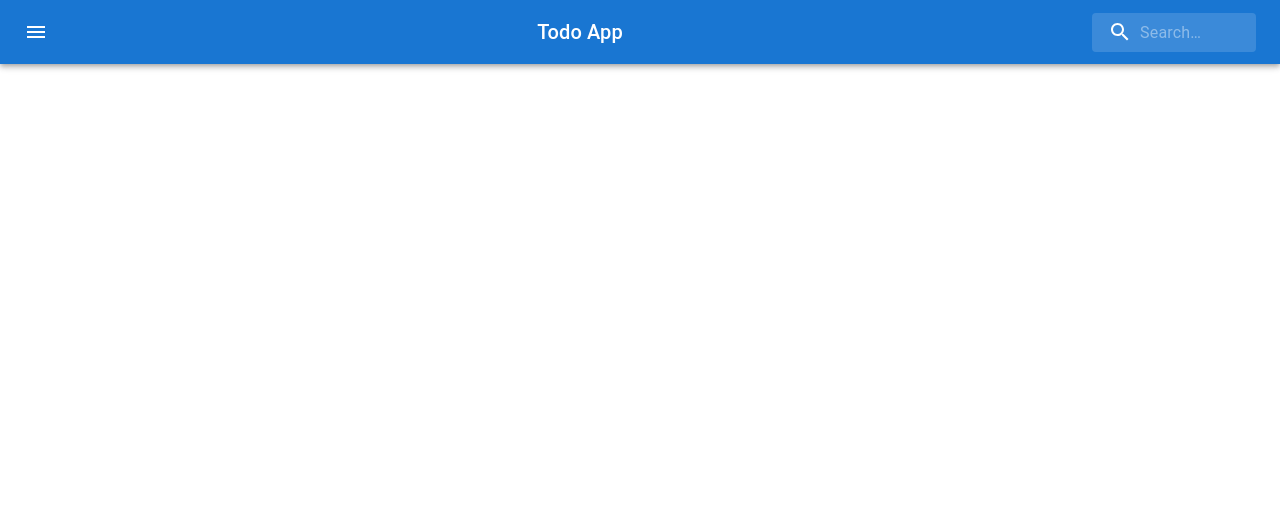
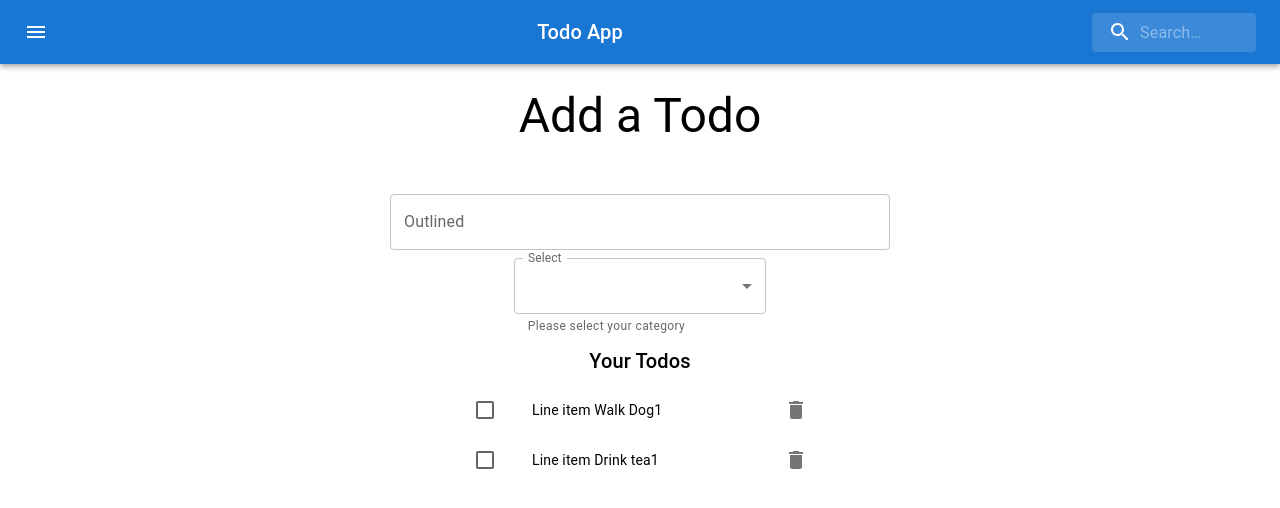
Before and after one commit to ACM-VIT/todo-app, a React (Create React App) app: page / in a window 1280 px wide. Shown: the top 508 px of the page. Built offline with nearby package versions, Linux system fonts and the light colour scheme.

Commit message:
todo components added

```diff
--- a/src/App.js
+++ b/src/App.js
@@ -1,10 +1,14 @@
 import Navbar from "./components/Navbar/Navbar";
+import TodoForm from "./components/TodoForm/TodoForm";
+import Todos from "./components/Todos/Todos";
 import "./styles/App.css";
 
 function App() {
   return (
     <div className="App">
       <Navbar />
+      <TodoForm />
+      <Todos />
     </div>
   );
 }
--- /dev/null
+++ b/src/components/TodoForm/Category.jsx
@@ -0,0 +1,59 @@
+import * as React from "react";
+import Box from "@mui/material/Box";
+import TextField from "@mui/material/TextField";
+import MenuItem from "@mui/material/MenuItem";
+
+export const currencies = [
+  {
+    value: "learning",
+    label: "Learning",
+  },
+  {
+    value: "chores",
+    label: "Chores",
+  },
+  {
+    value: "body-care",
+    label: "Body Care",
+  },
+  {
+    value: "social",
+    label: "Social",
+  },
+];
+
+export default function SelectTextFields() {
+  const [currency, setCurrency] = React.useState("EUR");
+
+  const handleChange = (event) => {
+    setCurrency(event.target.value);
+  };
+
+  return (
+    <Box
+      component="form"
+      sx={{
+        "& .MuiTextField-root": { m: 1, width: "25ch" },
+      }}
+      noValidate
+      autoComplete="off"
+    >
+      <div>
+        <TextField
+          id="outlined-select-currency"
+          select
+          label="Select"
+          value={currency}
+          onChange={handleChange}
+          helperText="Please select your category"
+        >
+          {currencies.map((option) => (
+            <MenuItem key={option.value} value={option.value}>
+              {option.label}
+            </MenuItem>
+          ))}
+        </TextField>
+      </div>
+    </Box>
+  );
+}
--- /dev/null
+++ b/src/components/TodoForm/TodoForm.jsx
@@ -0,0 +1,35 @@
+import React from "react";
+import { Paper, Typography, TextField } from "@mui/material";
+import SelectTextFields from "./Category";
+
+function TodoForm(props) {
+  return (
+    <div>
+      <Typography variant="h3" sx={{m:3}}>Add a Todo</Typography>
+      <form>
+        <div
+          style={{
+            display: "flex",
+            alignItems: "center",
+            justifyContent: "center",
+            marginTop: "50px",
+          }}
+        >
+          <div className="form-div" style={{ width: "500px" }}>
+            <div className="form">
+              <TextField
+                id="outlined-basic"
+                label="Outlined"
+                variant="outlined"
+                sx={{ width: "100%" }}
+              />
+              <SelectTextFields />
+            </div>
+          </div>
+        </div>
+      </form>
+    </div>
+  );
+}
+
+export default TodoForm;
--- /dev/null
+++ b/src/components/Todos/Todo.jsx
@@ -0,0 +1,54 @@
+import * as React from "react";
+import List from "@mui/material/List";
+import ListItem from "@mui/material/ListItem";
+import ListItemButton from "@mui/material/ListItemButton";
+import ListItemIcon from "@mui/material/ListItemIcon";
+import ListItemText from "@mui/material/ListItemText";
+import Checkbox from "@mui/material/Checkbox";
+import IconButton from "@mui/material/IconButton";
+import DeleteIcon from "@mui/icons-material/Delete";
+
+export default function Todo({ value }) {
+  const [checked, setChecked] = React.useState([0]);
+
+  const handleToggle = (value) => () => {
+    const currentIndex = checked.indexOf(value);
+    const newChecked = [...checked];
+
+    if (currentIndex === -1) {
+      newChecked.push(value);
+    } else {
+      newChecked.splice(currentIndex, 1);
+    }
+
+    setChecked(newChecked);
+  };
+
+  const labelId = `checkbox-list-label-${value}`;
+  return (
+
+      <ListItem
+        key={value}
+        secondaryAction={
+          <IconButton edge="end" aria-label="comments">
+            <DeleteIcon  />
+          </IconButton>
+        }
+        disablePadding
+      >
+        <ListItemButton role={undefined} onClick={handleToggle(value)} dense>
+          <ListItemIcon>
+            <Checkbox
+              edge="start"
+              checked={checked.indexOf(value) !== -1}
+              tabIndex={-1}
+              disableRipple
+              inputProps={{ "aria-labelledby": labelId }}
+            />
+          </ListItemIcon>
+          <ListItemText id={labelId} primary={`Line item ${value + 1}`} />
+        </ListItemButton>
+      </ListItem>
+
+  );
+}
--- /dev/null
+++ b/src/components/Todos/Todos.jsx
@@ -0,0 +1,28 @@
+import { Typography, List } from "@mui/material";
+import React from "react";
+import Todo from "./Todo";
+
+function Todos(props) {
+  return (
+    <div>
+      <Typography variant="h6">Your Todos</Typography>
+      <div
+        style={{
+          display: "flex",
+          justifyContent: "center",
+          alignItems: "center",
+        }}
+      >
+        <List
+          sx={{ width: "100%", maxWidth: 360, bgcolor: "background.paper" }}
+        >
+          {["Walk Dog", "Drink tea"].map((value) => (
+            <Todo value={value} />
+          ))}
+        </List>
+      </div>
+    </div>
+  );
+}
+
+export default Todos;
```
Also changed, not shown: 1 other file (tests, documents, lock files or other folders).
